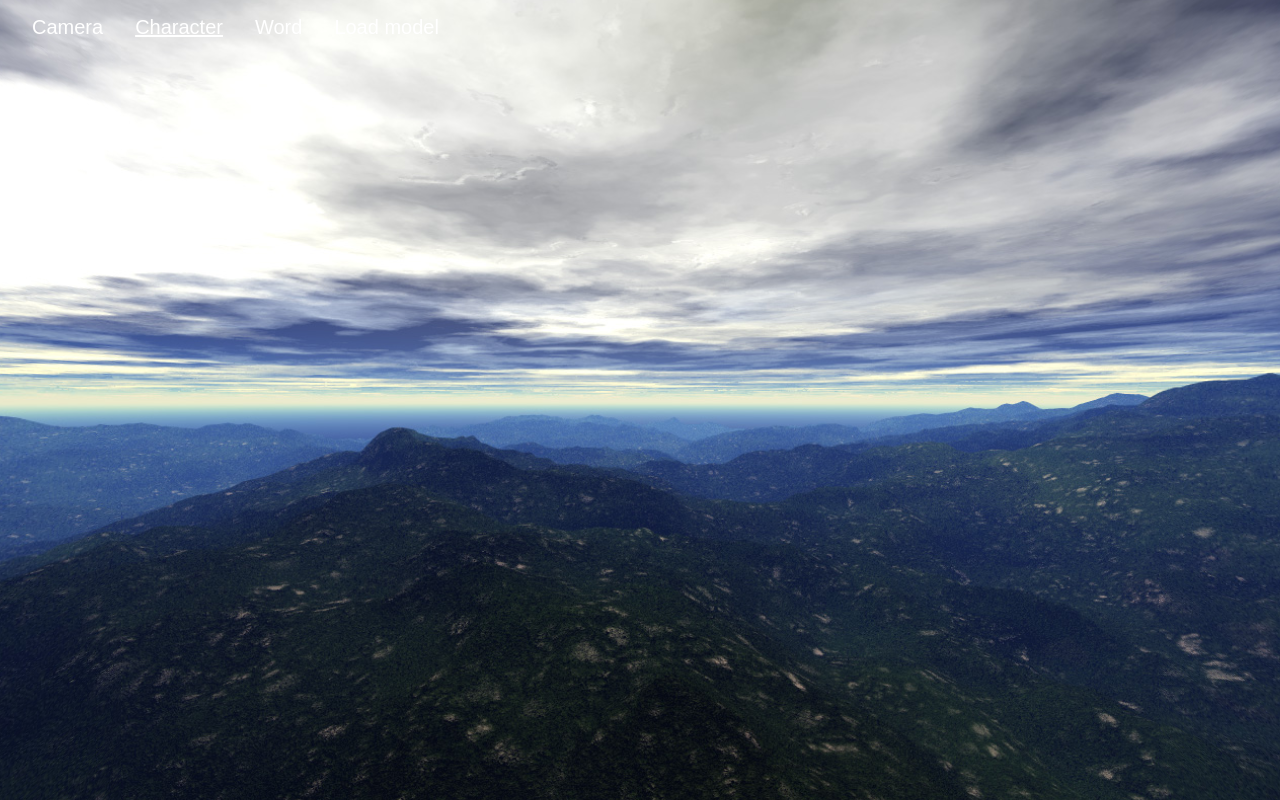
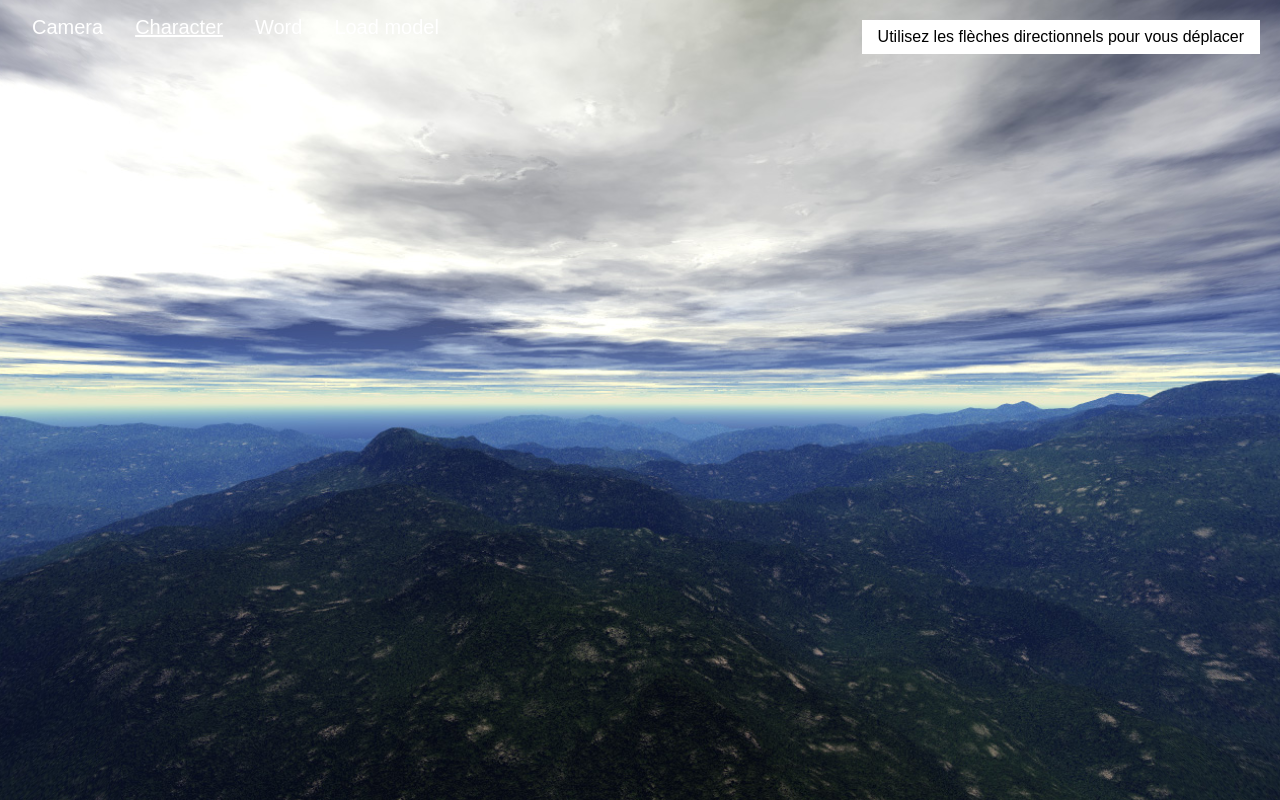
Before and after one commit to Hashs7/vue-three, a Vue app: page /character in a window 1280 px wide. Built offline with nearby package versions, Linux system fonts and the light colour scheme; no server answers.

Commit message:
Add helper msg

```diff
--- a/src/views/Character.vue
+++ b/src/views/Character.vue
@@ -1,5 +1,6 @@
 <template>
   <div>
+    <span class="help">Utilisez les flèches directionnels pour vous déplacer</span>
   </div>
 </template>
 
@@ -118,3 +119,13 @@
     },
   }
 </script>
+
+<style>
+  .help {
+    position: absolute;
+    top: 20px;
+    right: 20px;
+    background-color: white;
+    padding: 8px 16px;
+  }
+</style>
```
